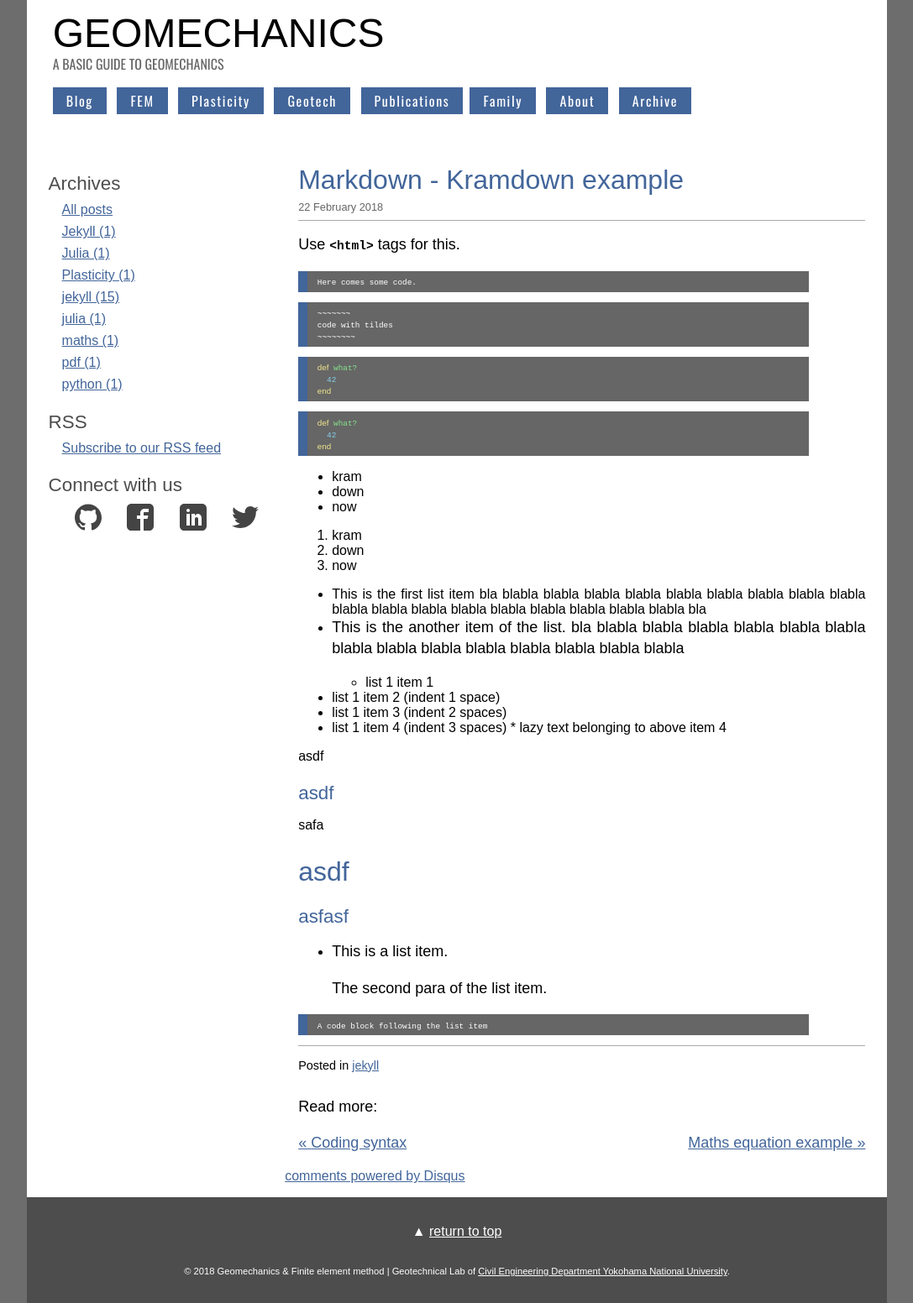
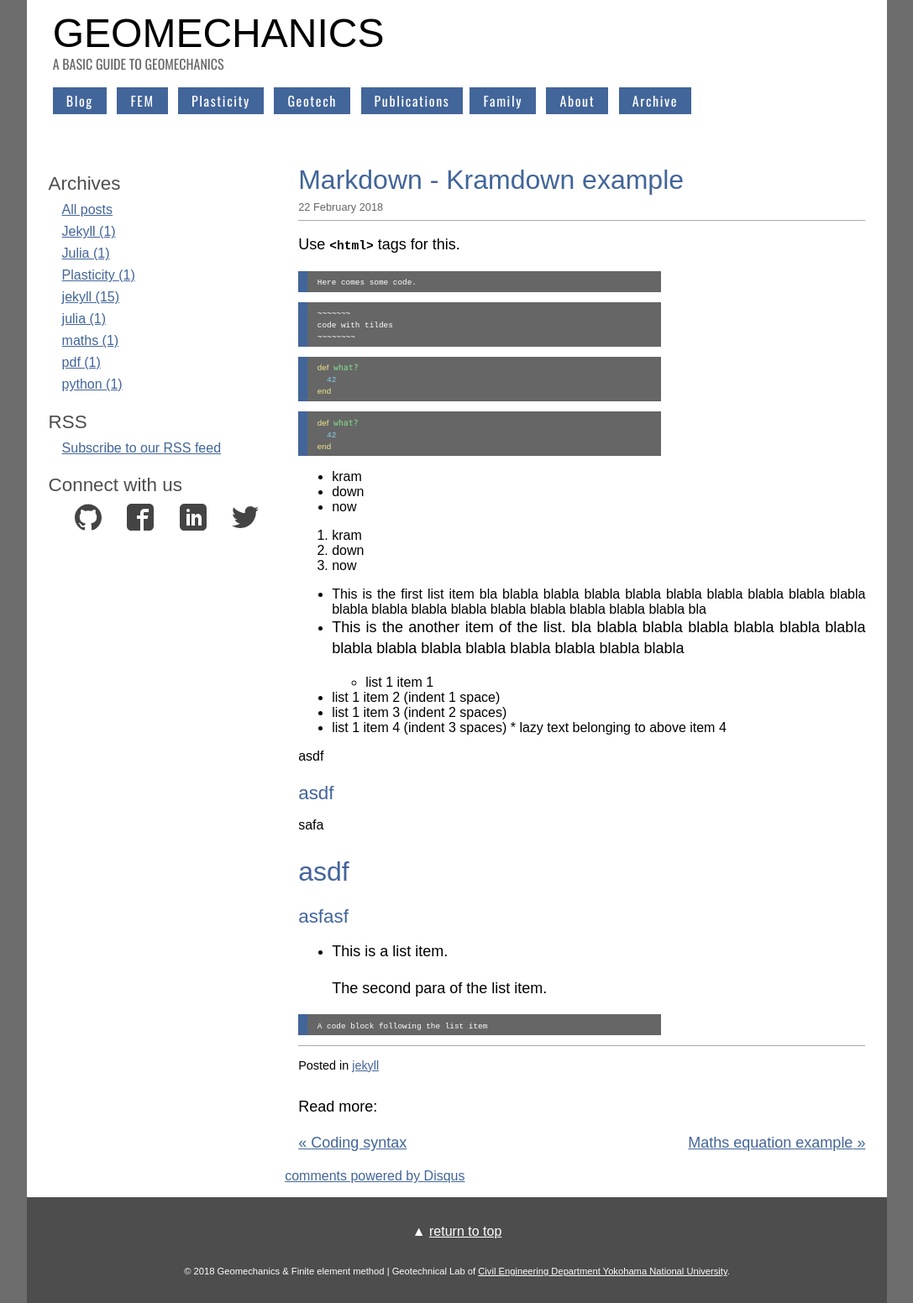
Before and after one commit to quangvunp/geomechanics, a Jekyll site: the page built from _posts/2018-02-22-markdown-kramdown.md, in a window 1280 px wide. Shown: the whole page at 84% size, without its empty margins (96-1183 px from the left). Built offline with Jekyll 4.4.1, drawn with Linux system fonts in a browser that asks for light colours; comment, search, counter and statistics services are not loaded.

Commit message:
Update syntax-highlighting.scss

```diff
--- a/css/syntax-highlighting.scss
+++ b/css/syntax-highlighting.scss
@@ -1,6 +1,6 @@
 ---
 ---
-.highlight  {font: 85% 'Consolas', Georgia, serif;}
+.highlight  {font: 85% 'Consolas', Georgia, serif; width:80%}
 
 .highlight {
 
@@ -44,7 +44,7 @@
   .nd { color: #ffffff} /* Name.Decorator */
   .ni { color: #ffdead} /* Name.Entity */
   .ne { color: #ffffff} /* Name.Exception */
-  .nf { color: #87e58d} /* Name.Function */
+  .nf { font: 85% 'Consolas', Georgia, serif; color: #87e58d} /* Name.Function */
   .nl { color: #ffffff} /* Name.Label */
   .nn { color: #ffffff} /* Name.Namespace */
   .nx { color: #ffffff} /* Name.Other */
```
